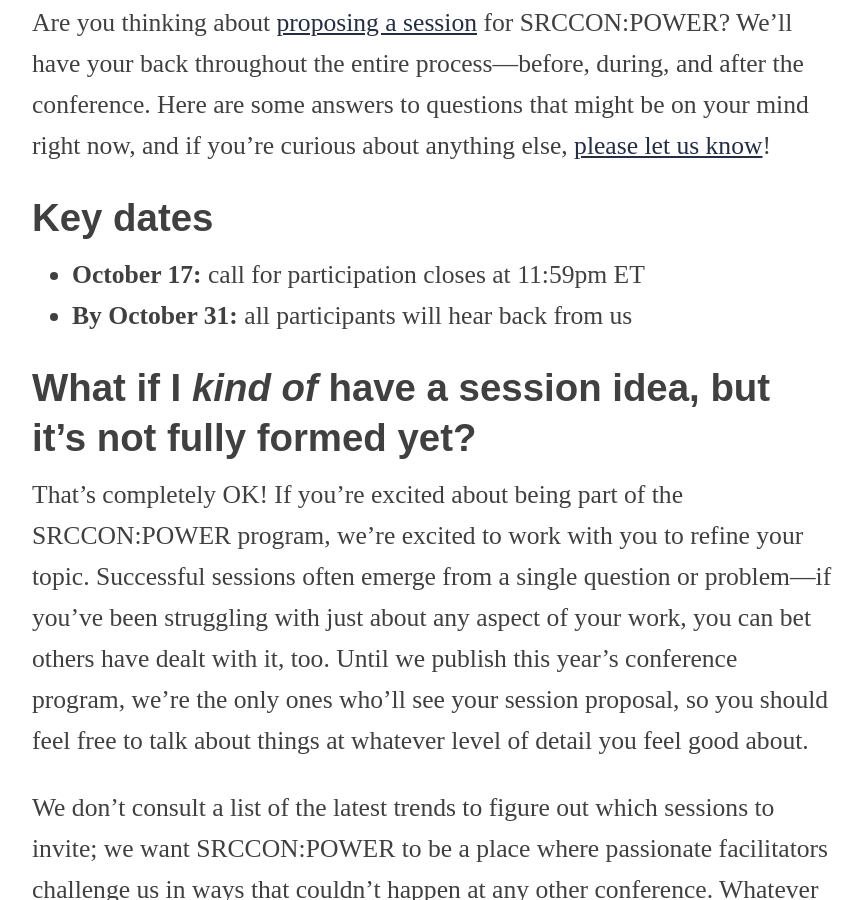
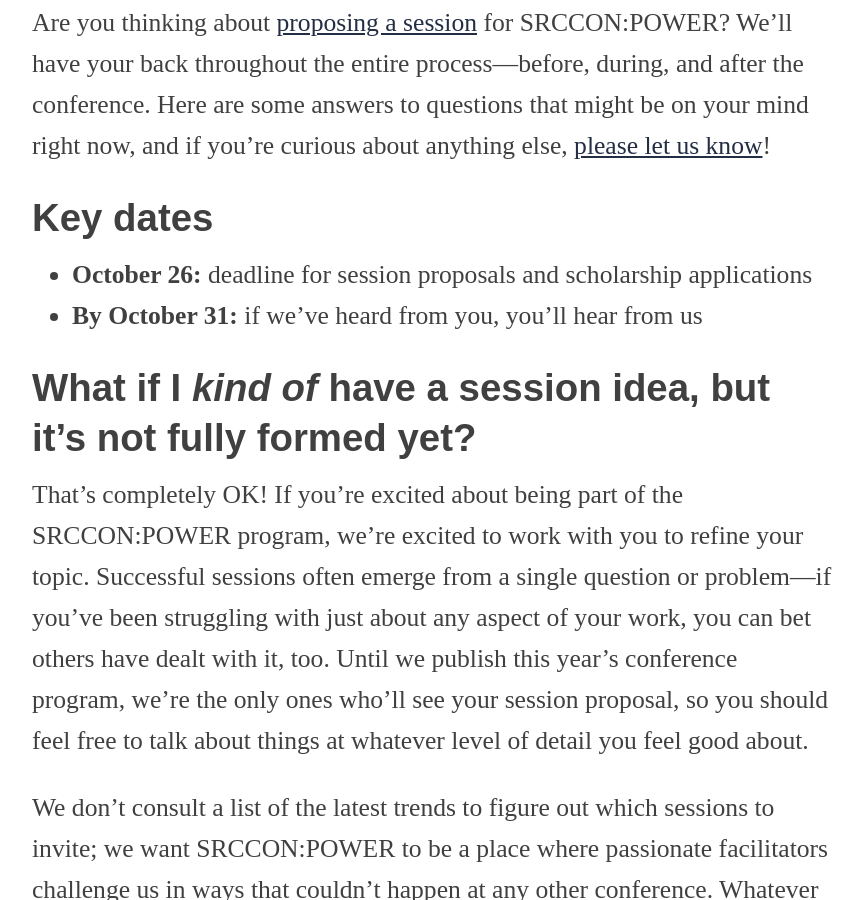
Before and after one commit to OpenNews/srccon-power, a Jekyll site: the page built from sessions_proposal_faq.md, in a window 1280 px wide and 900 px high, scrolled down 680 px. Shown: the whole window, without its empty margins (208-1071 px from the left). Built offline with Jekyll 4.4.1, drawn with Linux system fonts in a browser that asks for light colours; our own code applies the rules of GitHub Pages for plain Markdown files.

Commit message:
CFP updates

```diff
--- a/sessions_proposal_faq.md
+++ b/sessions_proposal_faq.md
@@ -8,37 +8,37 @@
 
 # Proposal FAQ
 
-Are you thinking about [proposing a session](/participation/form) for SRCCON:POWER? We'll have your back throughout the entire process—before, during, and after the conference. Here are some answers to questions that might be on your mind right now, and if you're curious about anything else, [please let us know](mailto:srccon@opennews.org)!
+Are you thinking about [proposing a session](/participation/form) for SRCCON:POWER? We&rsquo;ll have your back throughout the entire process—before, during, and after the conference. Here are some answers to questions that might be on your mind right now, and if you&rsquo;re curious about anything else, [please let us know](mailto:srccon@opennews.org)!
 
 ## Key dates
 
-* **October 17:** call for participation closes at 11:59pm ET
-* **By October 31:** all participants will hear back from us
+* **October 26:** deadline for session proposals and scholarship applications
+* **By October 31:** if we&rsquo;ve heard from you, you&rsquo;ll hear from us
 
-## What if I _kind of_ have a session idea, but it's not fully formed yet?
+## What if I _kind of_ have a session idea, but it&rsquo;s not fully formed yet?
 
-That's completely OK! If you're excited about being part of the SRCCON:POWER program, we're excited to work with you to refine your topic. Successful sessions often emerge from a single question or problem—if you’ve been struggling with just about any aspect of your work, you can bet others have dealt with it, too. Until we publish this year's conference program, we're the only ones who'll see your session proposal, so you should feel free to talk about things at whatever level of detail you feel good about.
+That&rsquo;s completely OK! If you&rsquo;re excited about being part of the SRCCON:POWER program, we&rsquo;re excited to work with you to refine your topic. Successful sessions often emerge from a single question or problem—if you’ve been struggling with just about any aspect of your work, you can bet others have dealt with it, too. Until we publish this year&rsquo;s conference program, we&rsquo;re the only ones who&rsquo;ll see your session proposal, so you should feel free to talk about things at whatever level of detail you feel good about.
 
-We don't consult a list of the latest trends to figure out which sessions to invite; we want SRCCON:POWER to be a place where passionate facilitators challenge us in ways that couldn't happen at any other conference. Whatever shape your ideas are taking, please [share them with us](/participation/form)! It's OK to say "I don't know exactly where to take this"—we'd love to think it through with you.
+We don&rsquo;t consult a list of the latest trends to figure out which sessions to invite; we want SRCCON:POWER to be a place where passionate facilitators challenge us in ways that couldn&rsquo;t happen at any other conference. Whatever shape your ideas are taking, please [share them with us](/participation/form)! It&rsquo;s OK to say "I don&rsquo;t know exactly where to take this"—we&rsquo;d love to think it through with you.
 
 ## What kind of planning support is there for session facilitators?
 
-If your session is selected, we'll support you during your entire planning process. That starts shortly after we announce the program, when we'll share [a Facilitator Guide that should look a lot like this one](https://srccon.org/facilitators/) (with a few tweaks specific to SRCCON:POWER).
+If your session is selected, we&rsquo;ll support you during your entire planning process. That starts shortly after we announce the program, when we&rsquo;ll share [a Facilitator Guide that should look a lot like this one](https://srccon.org/facilitators/) (with a few tweaks specific to SRCCON:POWER).
 
-We'll check in with you over the weeks leading up to SRCCON:POWER, asking about any supplies or scheduling needs you might have, making sure you're happy with your session name and description, and offering any feedback you need on the outline and activities you have planned. You'll get regular emails from us, but we're also always happy to jump on a call to talk through any questions or brainstorms that come up.
+We&rsquo;ll check in with you over the weeks leading up to SRCCON:POWER, asking about any supplies or scheduling needs you might have, making sure you&rsquo;re happy with your session name and description, and offering any feedback you need on the outline and activities you have planned. You&rsquo;ll get regular emails from us, but we&rsquo;re also always happy to jump on a call to talk through any questions or brainstorms that come up.
 
-A couple weeks before the conference on December 13 & 14, we'll make sure you know the date and room for your session. And we'll offer a short facilitator training at the venue the night before SRCCON:POWER, where we can talk through a few facilitation tips, take a look at the rooms you'll be leading sessions in, and give you a chance to meet other session leaders.
+A couple weeks before the conference on December 13 & 14, we&rsquo;ll make sure you know the date and room for your session. And we&rsquo;ll offer a short facilitator training at the venue the night before SRCCON:POWER, where we can talk through a few facilitation tips, take a look at the rooms you&rsquo;ll be leading sessions in, and give you a chance to meet other session leaders.
 
-We also believe that conferences like SRCCON:POWER are where amazing work only _begins_, so we're already thinking about ways to support you in moving ideas forward after your session is done.
+We also believe that conferences like SRCCON:POWER are where amazing work only _begins_, so we&rsquo;re already thinking about ways to support you in moving ideas forward after your session is done.
 
-## What's it like to lead a session at SRCCON:POWER, and how can I account for that in my session pitch?
+## What&rsquo;s it like to lead a session at SRCCON:POWER, and how can I account for that in my session pitch?
 
-You'll hear "participatory" and "collaborative" used a lot to describe SRCCON events, and we unpack a ton more about what that means on [our Sessions page](/sessions/about). As you're thinking about a proposal, some key points to guide you:
+You&rsquo;ll hear "participatory" and "collaborative" used a lot to describe SRCCON events, and we unpack a ton more about what that means on [our Sessions page](/sessions/about). As you&rsquo;re thinking about a proposal, some key points to guide you:
 
 * Sessions last 60-75 minutes, so consider what you can realistically cover in that amount of time.
 * The best session descriptions are clear and inviting, and describe an outcome that attendees can expect to accomplish.
-* You'll be in a room with a bunch of other smart, engaged people, and no one expects you to have all the answers. Sometimes it's important just to bring the right questions!
+* You&rsquo;ll be in a room with a bunch of other smart, engaged people, and no one expects you to have all the answers. Sometimes it&rsquo;s important just to bring the right questions!
 
 ## What happens when the conference is over?
 
-One of the most exhilirating things for us as conference organizers is to see people go out and DO THE WORK. Maybe that'll be you, as a session leader, with newfound energy after talking through how you're trying to get your organization to see power in a different way. Maybe it's an attendee who learned something new in _your_ session, and takes home a plan to change their community's relationship with journalism. There are so many exciting things that can happen when passionate people get together at an event like SRCCON:POWER. And we want to help you plan for those outcomes! If there's something you'd like to build together or move forward after the event is over, we're here to support that work. We just want you to tell us what you need.
+One of the most exhilirating things for us as conference organizers is to see people go out and DO THE WORK. Maybe that&rsquo;ll be you, as a session leader, with newfound energy after talking through how you&rsquo;re trying to get your organization to see power in a different way. Maybe it&rsquo;s an attendee who learned something new in _your_ session, and takes home a plan to change their community&rsquo;s relationship with journalism. There are so many exciting things that can happen when passionate people get together at an event like SRCCON:POWER. And we want to help you plan for those outcomes! If there&rsquo;s something you&rsquo;d like to build together or move forward after the event is over, we&rsquo;re here to support that work. We just want you to tell us what you need.
```
Also changed, not shown: childcare.md (added, +19 -0 lines), homepage.md (+6 -8 lines), participation.md (+1 -1 lines), participation_form.md (+1 -1 lines), participation_thanks.md (+3 -1 lines), sessions_about.md (+1 -1 lines).
